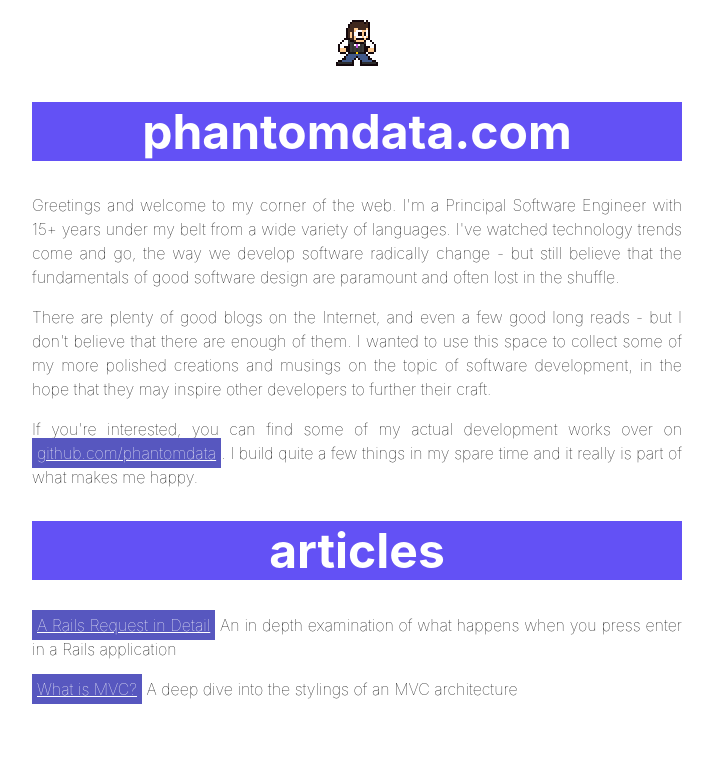
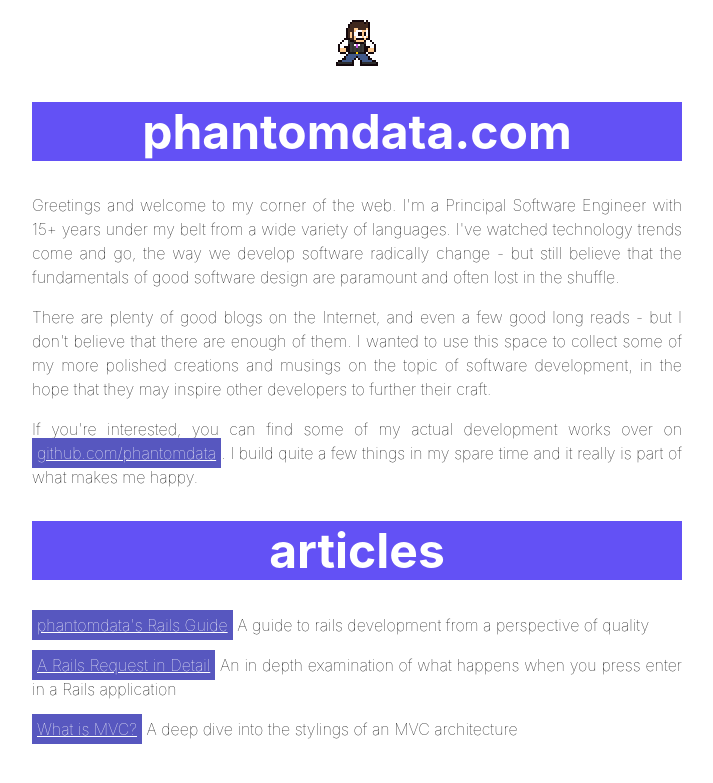
Before and after one commit to phantomdata/phantomdata.github.io, a Jekyll site: the page built from index.html, in a window 1280 px wide. Shown: the top 783 px of the page, without its empty margins (283-996 px from the left). Built offline with Jekyll 4.4.1, drawn with Linux system fonts in a browser that asks for light colours; part of the change alters nothing that is shown.

Commit message:
Porting machine setup into rails article

````diff
--- /dev/null
+++ b/_posts/2016-07-21-rails-guide.markdown
@@ -0,0 +1,73 @@
+---
+title: phantomdata's Rails Guide
+author: Jordan T. Norlen
+date: 2016/07/21
+summary: A guide to rails development from a perspective of quality
+layout: post
+---
+
+# Why Another Guide?
+
+There are plenty of tutorials, books and videos on the subject of Rails and getting started.  Over my many years of development, I've learned that there's a hard difference between simply following a tutorial and actually learning what's going on with what you're doing.  Conversely, I've learned that there's a huge amount of intellectual masturbation that can go on if you dive too deeply.
+
+I've compiled lots of little tidbits in various places around the Internet on topics ranging from setting up a new development machine to the best way to deploy your Rails application.  This article is an attempt to bring some of those back together in a single place.
+
+Enjoy.
+
+# Machine Setup
+
+I work in a company with lots of different disciplines all comingling on a regular basis.  PHP, .NET, Java, Rails and Python...  we all get along pretty well.  We're also quite adaptable and end up going where the work is - which might no necessarily be in our favorite discipline.  The most common frustrations I see developers thrown into the Rails world is that of not having started from a good base.
+
+You see, Ruby is pretty popular.  You might not know it, but a metric ton of the critical tools you use daily are built upon it.  For the most part, unless you're running Windows, Ruby is already installed.  ***gasp*** it was that easy?
+
+Not quite.  That version that's installed is probably pretty old.  Not only that, but Ruby's ecosystem is actually pretty complex and diverse.  Over the years we've figured out ways to all work together - but most operating systems don't install Ruby that way.
+
+If you use your system Ruby, you are probably going to have a bad time.  Follow below for steps to obviate that.
+
+## Linux
+
+Linux setup is pretty straight forward.  If you've tried other guides, make sure to examine and clear any remnants from your `~/.bash_profile` and `~/.profile`.
+
+```sh
+# Install basic developer tooling
+sudo apt-get install build-essential libssl-dev git subversion imagemagick \
+  libmagick-dev curl automake libpcre3-dev bison libmysqlclient-dev \
+  libxslt-dev libpq-dev libreadline-dev libyaml-dev libcurl4-openssl-dev \
+  postgresql postgresql-server-dev-9.1 git nodejs
+
+# Install RVM to properly select Ruby versions
+gpg --keyserver hkp://keys.gnupg.net \
+  --recv-keys 409B6B1796C275462A1703113804BB82D39DC0E3
+\curl -sSL https://get.rvm.io | bash -s stable
+
+# Install Ruby and Rails (you may have to restart your terminal)
+rvm install ruby 2.3.1
+rvm use ruby 2.3.1
+gem install bundler rails
+```
+
+## OSX
+
+OSX setup is also pretty straight forward.  If you've tried other guides, make sure to examine and clear any remnants from your `~/.bash profile` and `~/.profile`.
+
+```sh
+# Install Homebrew so you can install other things
+/usr/bin/ruby -e \
+  "$(curl -fsSL https://raw.githubusercontent.com/Homebrew/install/master/install)"
+# Install a database and the most common image library
+brew install imagemagick postgresql
+
+# Install RVM to properly select Ruby versions
+gpg --keyserver hkp://keys.gnupg.net \
+  --recv-keys 409B6B1796C275462A1703113804BB82D39DC0E3
+\curl -sSL https://get.rvm.io | bash -s stable
+
+# Install Ruby and Rails (you may have to restart your terminal)
+rvm install ruby 2.3.1
+rvm use ruby 2.3.1
+gem install bundler rails
+```
+
+## Windows
+
+Don't.  Ruby and Ruby on Rails themselves run just great on Windows.  The problem comes from extended libraries that end up supporting the ecosystem.  They just don't play well on Windows.  If you must, use Vagrant to setup a developer box for yourself.  *Sorry for not detailing that here*
--- a/_sass/_base.scss
+++ b/_sass/_base.scss
@@ -32,6 +32,18 @@ p, li {
   font-weight: 100;
   line-height: 1.5em;
   text-align: justify;
+}
+pre {
+  padding: 10px;
+}
+pre > code {
+  font-family: Consolas, "Liberation Mono", Menlo, Courier, monospace;
+  font-size: 12px;
+  line-height: 1.5em;
+}
+
+code.highlighter-rouge {
+  background-color: #f5ebd9;
 }
 
 article {
````
